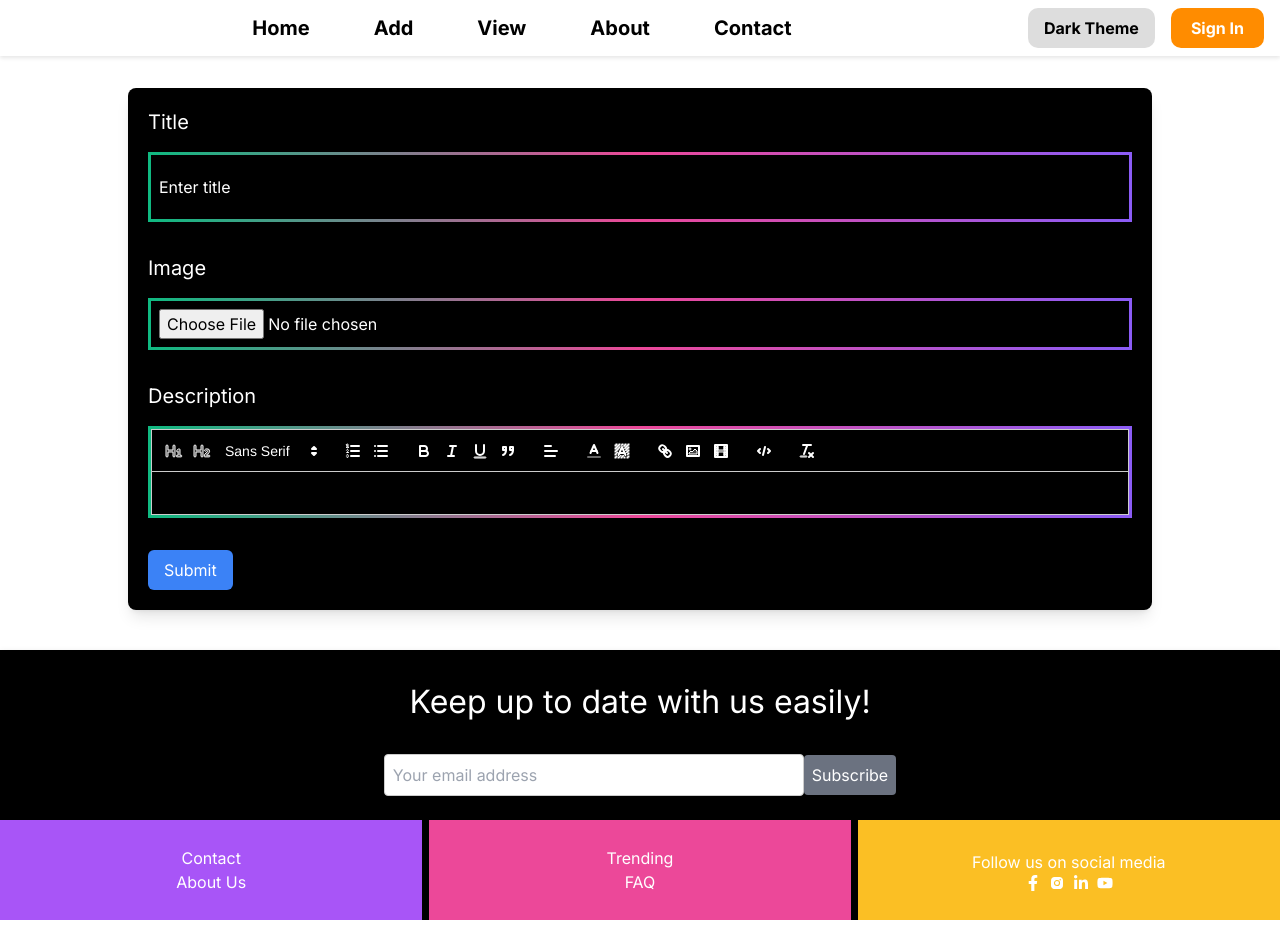
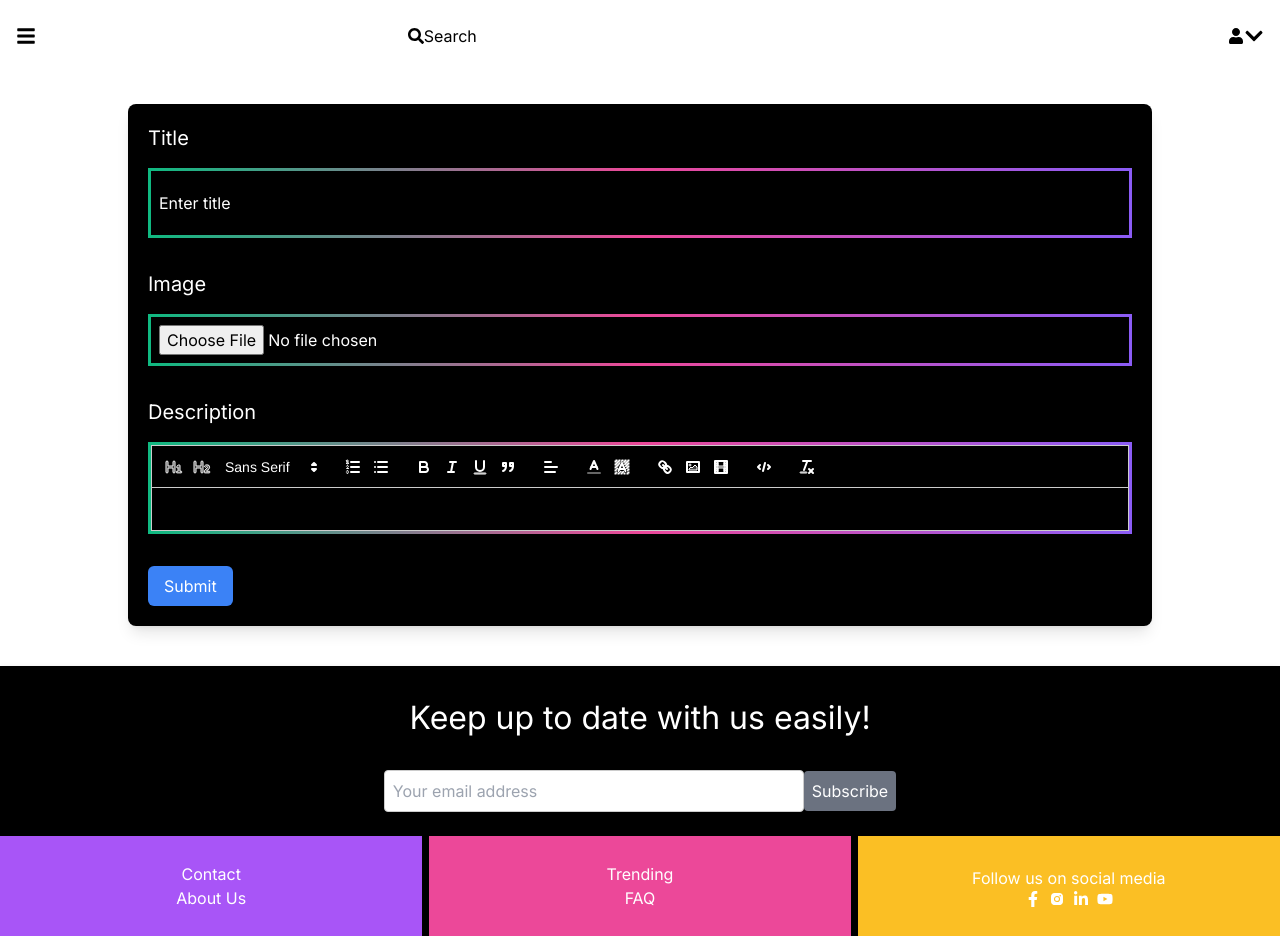
Before and after one commit to muskan901/photo-album, a Next.js app: page /Add in a window 1280 px wide. Built offline with nearby package versions, Linux system fonts and the light colour scheme.

Commit message:
Update Header.js

```diff
--- a/Components/Header.js
+++ b/Components/Header.js
@@ -1,92 +1,247 @@
-import React, { useState, useEffect } from 'react';
-import Link from 'next/link';
+import React, { useState } from "react";
+import Link from "next/link";
+import {
+  FaSearch,
+  FaPlus,
+  FaUser,
+  FaBars,
+  FaHome,
+  FaFolder,
+  FaStar,
+  FaBell,
+  FaCog,
+  FaSignOutAlt,
+  FaChevronDown,
+} from "react-icons/fa";
 
-const Header = () => {
-  const [isDarkTheme, setIsDarkTheme] = useState(false);
+const Header = ({ menuVisible, setMenuVisible, onFormSubmit }) => { // Ensure onFormSubmit is included in props
+  const [isModalOpen, setIsModalOpen] = useState(false);
+  const [formData, setFormData] = useState({
+    category: "",
+    folderName: "",
+    description: ""
+  });
 
-  useEffect(() => {
-    // Load theme from localStorage
-    const savedTheme = localStorage.getItem('theme');
-    if (savedTheme) {
-      const isDark = savedTheme === 'dark';
-      setIsDarkTheme(isDark);
-      applyThemeStyles(isDark);
-    }
-  }, []);
-
-  useEffect(() => {
-    // Save theme to localStorage and apply theme styles
-    localStorage.setItem('theme', isDarkTheme ? 'dark' : 'light');
-    applyThemeStyles(isDarkTheme);
-  }, [isDarkTheme]);
-
-  const applyThemeStyles = (isDark) => {
-    document.body.style.backgroundColor = isDark ? '#333' : '#fff';
-    document.body.style.color = isDark ? '#fff' : '#000';
+  const handleMenuClick = () => {
+    setMenuVisible((prevVisible) => !prevVisible);
   };
 
-  const handleThemeToggle = () => {
-    setIsDarkTheme(prevTheme => !prevTheme);
+  const handleAddFolderClick = () => {
+    setIsModalOpen(true);
   };
 
-  const headerStyles = {
-    color: isDarkTheme ? '#fff' : '#000',
-    padding: '0 1rem',
-    height: '3.5rem',
-    display: 'flex',
-    alignItems: 'center',
-    justifyContent: 'space-between',
-    boxShadow: '0 2px 4px rgba(0, 0, 0, 0.1)',
-    fontWeight: 'bold',
+  const handleCloseModal = () => {
+    setIsModalOpen(false);
   };
 
-  const linkStyles = {
-    color: isDarkTheme ? '#fff' : '#000',
-    textDecoration: 'none',
-    fontWeight: 'bold',
-    fontSize: '1.25rem',
-    margin: '0 1rem',
+  const handleChange = (e) => {
+    const { name, value } = e.target;
+    setFormData((prevData) => ({
+      ...prevData,
+      [name]: value
+    }));
   };
 
-  const buttonStyles = {
-    padding: '0.5rem 1rem',
-    borderRadius: '10px',
-    cursor: 'pointer',
-    border: 'none',
-    fontWeight: 'bold',
-    color: isDarkTheme ? '#fff' : '#000',
-    backgroundColor: isDarkTheme ? '#666' : '#ddd',
-  };
-
-  const signInButtonStyles = {
-    backgroundColor: '#ff8c00',
-    color: '#fff',
-    padding: '0.5rem 1.25rem',
-    borderRadius: '10px',
-    border: 'none',
-    cursor: 'pointer',
-    fontWeight: 'bold',
+  const handleSubmit = (e) => {
+    e.preventDefault();
+    if (typeof onFormSubmit === "function") { // Check if onFormSubmit is a function
+      onFormSubmit(formData);
+    } else {
+      console.error("onFormSubmit is not a function");
+    }
+    handleCloseModal();
   };
 
   return (
-    <header style={headerStyles}>
-      <div style={{ display: 'flex', flexGrow: 1, justifyContent: 'center' }}>
-        <div style={{ display: 'flex', gap: '2rem', fontSize: '1.25rem' }}>
-          <Link href="/" style={linkStyles}>Home</Link>
-          <Link href="/Add" style={linkStyles}>Add</Link>
-          <Link href="/View" style={linkStyles}>View</Link>
-          <Link href="/About" style={linkStyles}>About</Link>
-          <Link href="/Contact" style={linkStyles}>Contact</Link>
+    <header className="sticky top-0 flex items-center justify-between p-4 h-14 bg-white text-black z-10 shadow-md">
+      <div className="flex items-center">
+        <button
+          className="text-xl text-black focus:outline-none"
+          onClick={handleMenuClick}
+        >
+          <FaBars />
+        </button>
+        <div
+          className={`absolute top-14 left-0 w-64 h-[95vh] bg-white text-black p-4 ${
+            menuVisible ? "block" : "hidden"
+          } flex flex-col`}
+        >
+          <div className="flex flex-col flex-grow">
+            <Link href="/">
+              <div className="flex items-center gap-2 mb-4 cursor-pointer hover:bg-orange-700 p-2 rounded">
+                <FaHome />
+                <span>Home</span>
+              </div>
+            </Link>
+            <Link href="/Folder">
+              <div className="flex items-center gap-2 mb-4 cursor-pointer hover:bg-orange-700 p-2 rounded">
+                <FaFolder />
+                <span>Folder</span>
+              </div>
+            </Link>
+            <Link href="/Profile">
+              <div className="flex items-center gap-2 mb-4 cursor-pointer hover:bg-orange-700 p-2 rounded">
+                <FaStar />
+                <span>Favourite</span>
+              </div>
+            </Link>
+            <Link href="/Profile">
+              <div className="flex items-center gap-2 mb-4 cursor-pointer hover:bg-orange-700 p-2 rounded">
+                <FaBell />
+                <span>Notification</span>
+              </div>
+            </Link>
+          </div>
+          {/* Horizontal Divider */}
+          <div className="w-full h-px bg-black mt-[5rem]" />
+          {/* Bottom Section */}
+          <div className="flex flex-col mt-auto">
+            <Link href="/Profile">
+              <div className="flex items-center gap-2 mb-2 cursor-pointer hover:bg-orange-700 p-2 rounded">
+                <FaCog />
+                <span>Settings</span>
+              </div>
+            </Link>
+            <Link href="/Profile">
+              <div className="flex items-center gap-2 mb-2 cursor-pointer hover:bg-orange-700 p-2 rounded">
+                <FaSignOutAlt />
+                <span>Logout</span>
+              </div>
+            </Link>
+          </div>
         </div>
       </div>
-      <div style={{ display: 'flex', alignItems: 'center', gap: '1rem' }}>
-        <button onClick={handleThemeToggle} style={buttonStyles}>
-          {isDarkTheme ? 'Light Theme' : 'Dark Theme'}
+      <div
+        className="flex items-center gap-[38rem] transition-transform"
+        style={{
+          marginLeft: menuVisible ? "16rem" : "0",
+          transition: "margin-left 0.3s ease",
+        }}
+      >
+        <button
+          className="flex items-center gap-2 px-4 py-2 rounded-full font-bold bg-gray-300 text-black transition-transform"
+          style={{ width: "350px" }}
+        >
+          <FaSearch />
+          Search
         </button>
-        <Link href="/SignIn">
-          <button style={signInButtonStyles}>Sign In</button>
+        <button
+          onClick={handleAddFolderClick}
+          className="flex items-center gap-2 px-4 py-2 bg-orange-700 text-white rounded-full font-bold"
+        >
+          Add Folder
+          <FaPlus />
+        </button>
+      </div>
+      <div className="flex items-center">
+        <Link href="/Profile">
+          <div className="flex items-center justify-center w-9 h-9 rounded-full bg-gray-300 text-black">
+            <FaUser />
+          </div>
         </Link>
+        <button className="text-xl text-black focus:outline-none ml-4">
+          <FaChevronDown />
+        </button>
       </div>
+
+      {/* Modal */}
+      {isModalOpen && (
+        <div className="fixed inset-0 bg-black bg-opacity-50 flex items-center justify-center z-20">
+          <div className="bg-white p-6 rounded-lg shadow-lg max-w-lg w-full">
+            <h2 className="text-xl font-semibold mb-1">Create Folder</h2>
+            {/* Horizontal Divider */}
+            <div className="w-full h-px bg-gray-300 mb-4" />
+            <form onSubmit={handleSubmit}>
+              <div className="mb-4">
+                <label className="block text-gray-700 mb-2">Category</label>
+                <div className="flex space-x-4 overflow-x-auto mb-4">
+                  <label className="flex items-center">
+                    <input
+                      type="radio"
+                      name="category"
+                      value="family"
+                      checked={formData.category === "family"}
+                      onChange={handleChange}
+                      className="mr-2"
+                    />
+                    <span>Family</span>
+                  </label>
+                  <label className="flex items-center">
+                    <input
+                      type="radio"
+                      name="category"
+                      value="work"
+                      checked={formData.category === "work"}
+                      onChange={handleChange}
+                      className="mr-2"
+                    />
+                    <span>Work</span>
+                  </label>
+                  <label className="flex items-center">
+                    <input
+                      type="radio"
+                      name="category"
+                      value="travel"
+                      checked={formData.category === "travel"}
+                      onChange={handleChange}
+                      className="mr-2"
+                    />
+                    <span>Travel</span>
+                  </label>
+                  <label className="flex items-center">
+                    <input
+                      type="radio"
+                      name="category"
+                      value="other"
+                      checked={formData.category === "other"}
+                      onChange={handleChange}
+                      className="mr-2"
+                    />
+                    <span>Other</span>
+                  </label>
+                </div>
+              </div>
+              {/* Folder Details */}
+              <div className="mb-4">
+                <label className="block text-gray-700 mb-2">Folder Name</label>
+                <input
+                  type="text"
+                  name="folderName"
+                  placeholder="Enter folder name"
+                  value={formData.folderName}
+                  onChange={handleChange}
+                  className="w-full p-2 border rounded"
+                />
+              </div>
+              <div className="mb-4">
+                <label className="block text-gray-700 mb-2">Description</label>
+                <textarea
+                  name="description"
+                  placeholder="Enter description"
+                  value={formData.description}
+                  onChange={handleChange}
+                  className="w-full p-2 border rounded h-24"
+                />
+              </div>
+              <div className="flex justify-end space-x-2">
+                <button
+                  type="button"
+                  onClick={handleCloseModal}
+                  className="px-4 py-2 bg-gray-300 text-black rounded-full hover:bg-gray-400"
+                >
+                  Cancel
+                </button>
+                <button
+                  type="submit"
+                  className="px-4 py-2 bg-orange-700 text-white rounded-full hover:bg-orange-800"
+                >
+                  Submit
+                </button>
+              </div>
+            </form>
+          </div>
+        </div>
+      )}
     </header>
   );
 };
```
